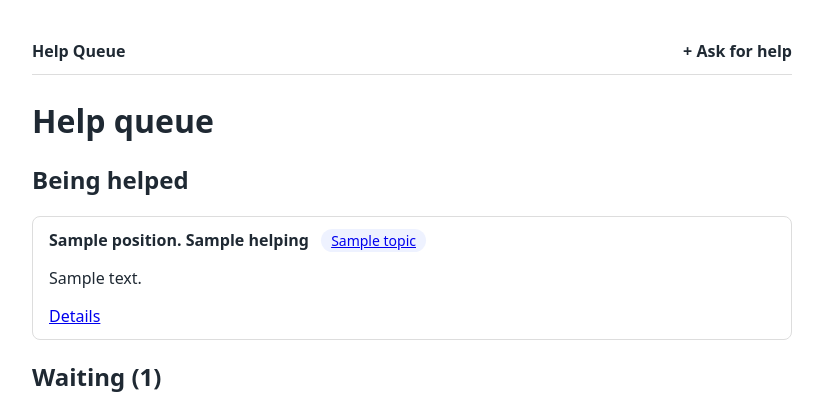
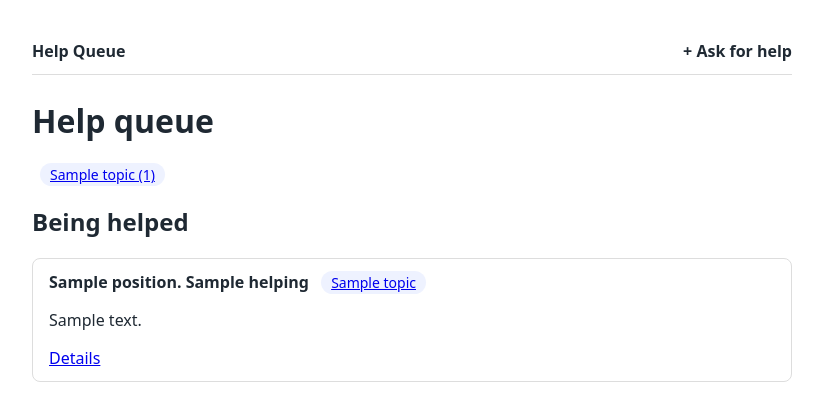
Before and after one commit to Yassineabdessalemsouf/help-queue, a Laravel app: template resources/views/tickets/index.blade.php in a window 1280 px wide. Shown: the top 403 px of the page, without its empty margins (228-1051 px from the left). Run offline with Laravel 12, Linux system fonts and the light colour scheme; the template is opened without the code that fills it: most values are stand-ins (such as "Sample title", 1, 10 or a date in 2020).

Commit message:
TP3-bonus: topic attribute name and tickets count per topic
Co-Authored-By: Claude Opus 5.5 <noreply@anthropic.com>
Claude-Session: https://claude.ai/code/session_01VYAv2JodXSzLHZVcc7fmwD

```diff
--- a/resources/views/tickets/index.blade.php
+++ b/resources/views/tickets/index.blade.php
@@ -4,6 +4,13 @@
 
 @section('content')
     <h1>Help queue</h1>
+
+    {{-- Bonus: one link per topic, with its number of tickets --}}
+    <p>
+        @foreach ($topics as $topic)
+            <a class="topic" href="{{ route('topics.show', $topic) }}">{{ $topic->name }} ({{ $topic->tickets_count }})</a>
+        @endforeach
+    </p>
 
     <h2>Being helped</h2>
     @forelse ($helping as $ticket)
```
Also changed, not shown: app/Http/Controllers/TicketController.php (+9 -1 lines).
